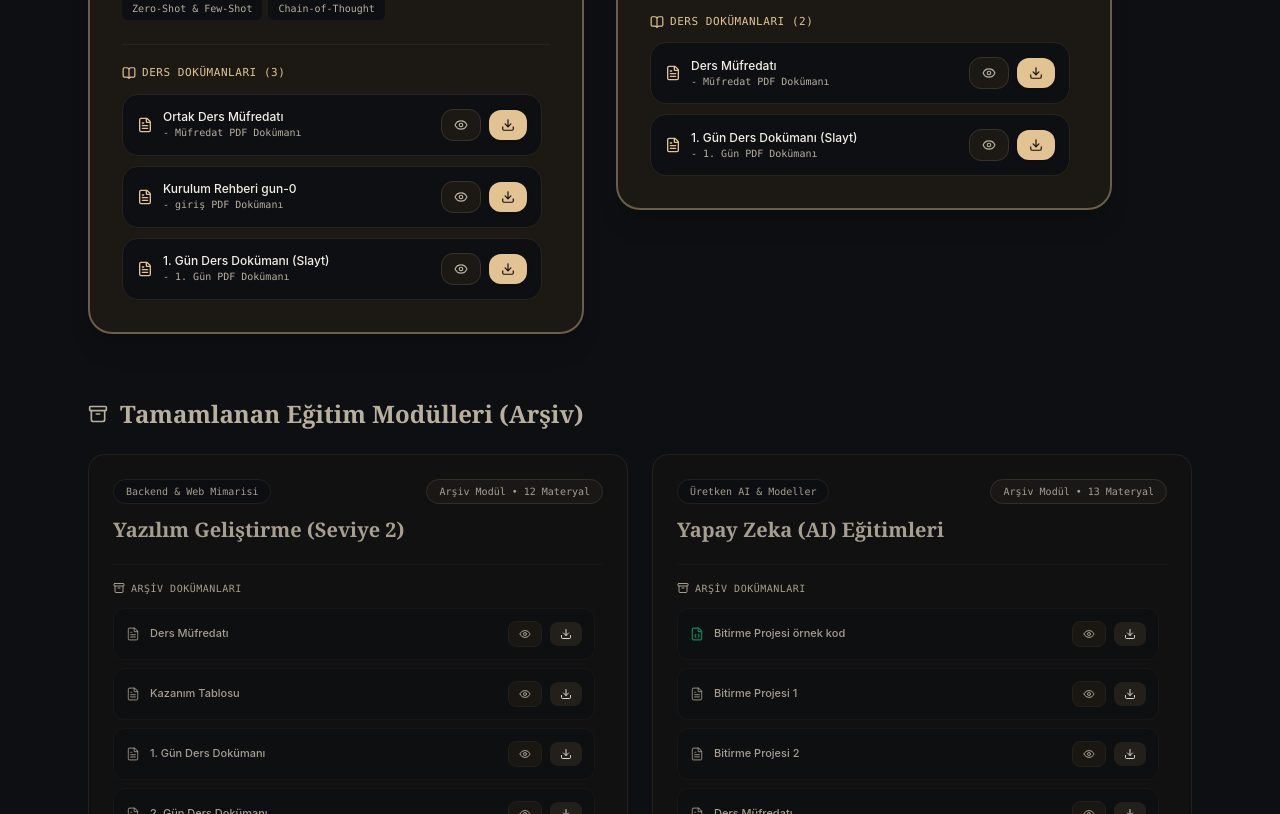
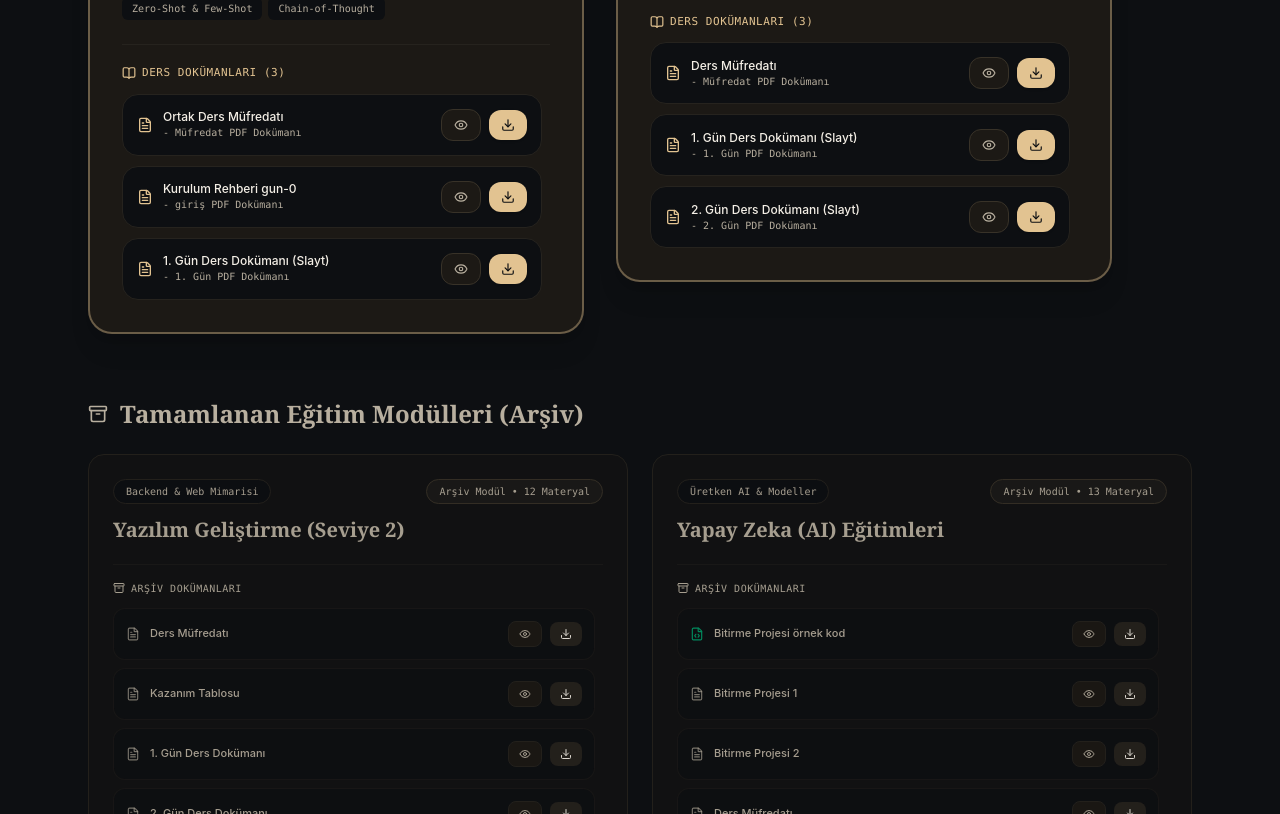
Before and after one commit to GokceSoylu/gokcedev-portfolio, a Next.js app: page / in a window 1280 px wide. Shown: the part 2366-3180 px from the top of the page. Built offline with nearby package versions, Linux system fonts and the light colour scheme.

Commit message:
2.gün slaytı eklendi DA

```diff
--- a/src/app/page.tsx
+++ b/src/app/page.tsx
@@ -138,6 +138,12 @@ const TRAININGS: TrainingModule[] = [
                 url: '/materials/veri-analizi/hafta-1.pdf',
                 downloadName: 'Veri_Analizi_Gun_1.pdf',
                 week: '1. Gün'
+            },
+            {
+                title: '2. Gün Ders Dokümanı (Slayt)',
+                url: '/materials/veri-analizi/hafta-2.pdf',
+                downloadName: 'Veri_Analizi_Gun_2.pdf',
+                week: '2. Gün'
             }
             // Yeni haftaları buraya ekleyebilirsin
         ]
```
Also changed, not shown: 1 other file (tests, documents, lock files or other folders).
